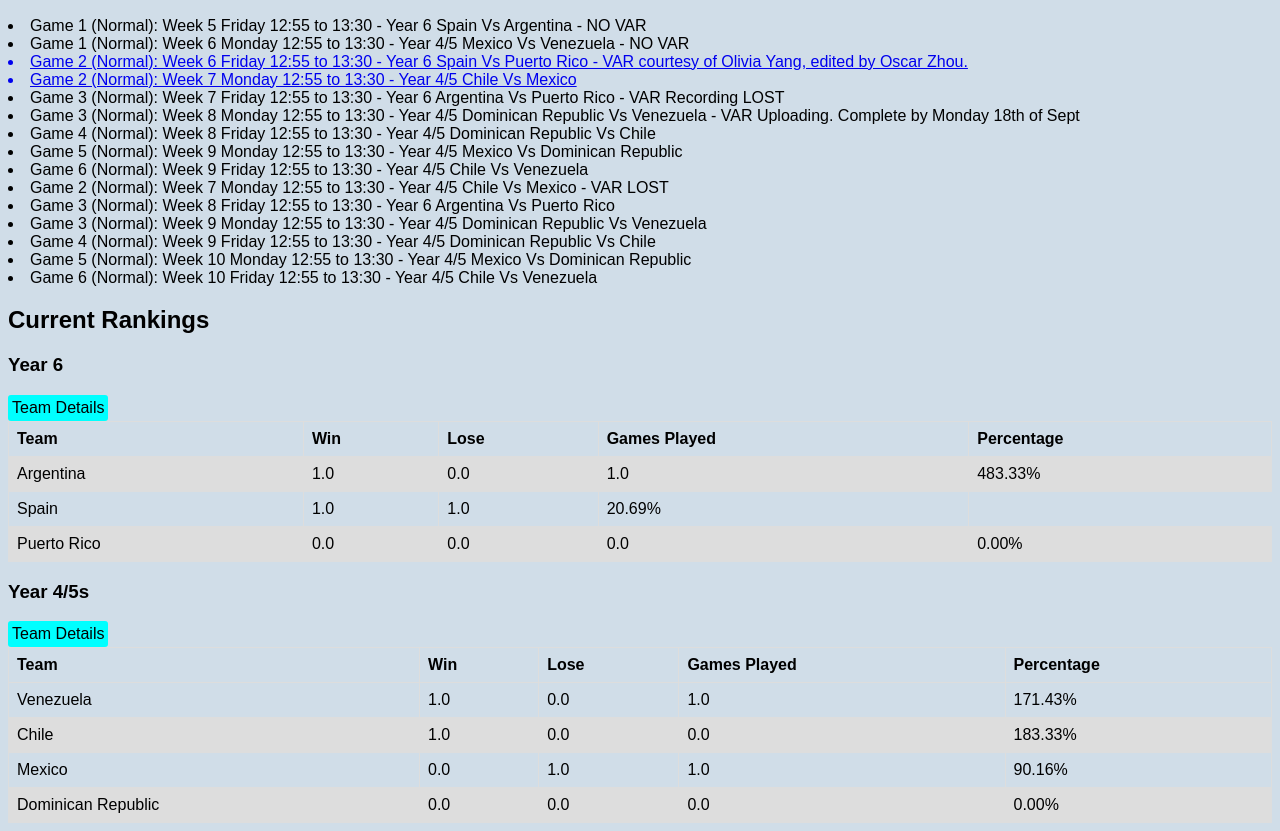
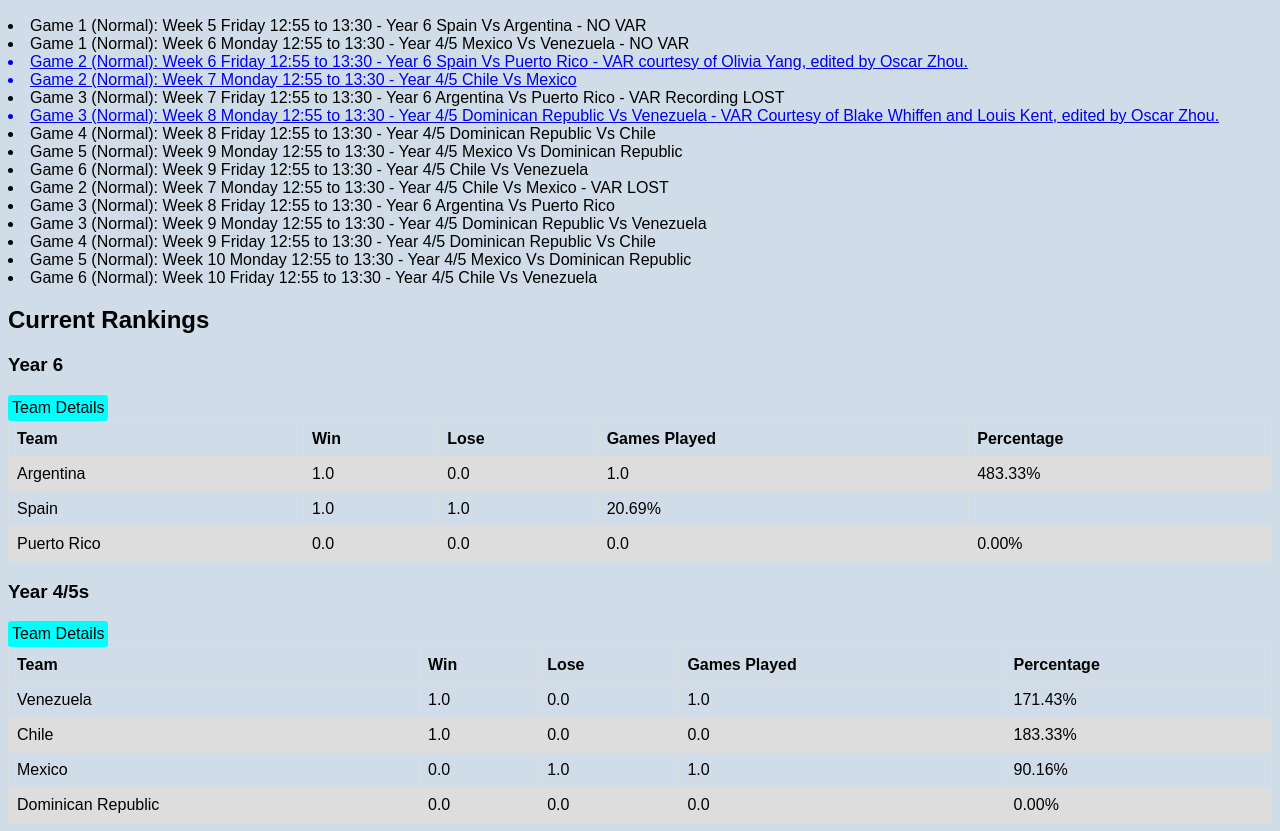
Before and after one commit to Oscar123456780/JSSCEvents, a plain HTML site: page basketball/index.html in a window 1280 px wide. Shown: the part 813-1644 px from the top of the page. Drawn offline with Linux system fonts and the light colour scheme.

Commit message:
Update index.html

```diff
--- a/basketball/index.html
+++ b/basketball/index.html
@@ -94,7 +94,9 @@
       <li>Game 2 (Normal): Week 7 Monday 12:55 to 13:30 - Year 4/5 Chile Vs Mexico</li>
       </a>
       <li>Game 3 (Normal): Week 7 Friday 12:55 to 13:30 - Year 6 Argentina Vs Puerto Rico - VAR Recording LOST</li>
-      <li>Game 3 (Normal): Week 8 Monday 12:55 to 13:30 - Year 4/5 Dominican Republic Vs Venezuela - VAR Uploading. Complete by Monday 18th of Sept</li>
+      <a href="https://youtu.be/258EL6uYmwg">
+      <li>Game 3 (Normal): Week 8 Monday 12:55 to 13:30 - Year 4/5 Dominican Republic Vs Venezuela - VAR Courtesy of Blake Whiffen and Louis Kent, edited by Oscar Zhou.</li>
+      </a>
       <li>Game 4 (Normal): Week 8 Friday 12:55 to 13:30 - Year 4/5 Dominican Republic Vs Chile</li>
       <li>Game 5 (Normal): Week 9 Monday 12:55 to 13:30 - Year 4/5 Mexico Vs Dominican Republic</li>
       <li>Game 6 (Normal): Week 9 Friday 12:55 to 13:30 - Year 4/5 Chile Vs Venezuela</li>
```
